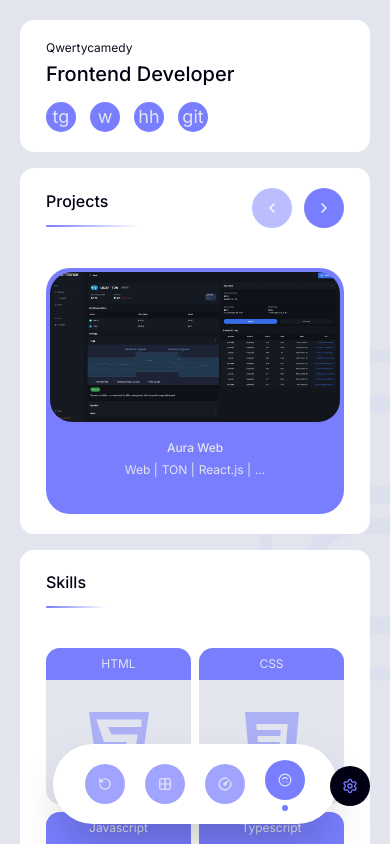
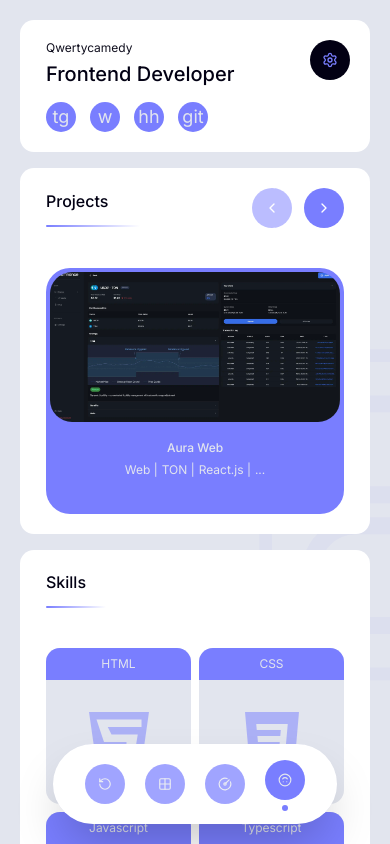
Before and after one commit to qwertycamedy/portfolio, a React (Vite) app: page /#hero in a window 390 px wide. Shown: the top 844 px of the page. Built offline with nearby package versions, Linux system fonts and the light colour scheme.

Commit message:
feat(hero): switchers-mobile in hero section

```diff
--- a/src/components/shared/_common/sidebar.tsx
+++ b/src/components/shared/_common/sidebar.tsx
@@ -93,7 +93,7 @@ export const Sidebar = () => {
           ))}
         </ul>
 
-        {!isMobile && !isTablet && <Switchers />}
+        {!isMobile && !isTablet && <Switchers isDropdown={false} />}
       </Card>
     </aside>
   );
--- a/src/components/shared/_common/switchers.tsx
+++ b/src/components/shared/_common/switchers.tsx
@@ -1,11 +1,6 @@
 import { themeSel, toggleTheme } from '@/store';
 import { ELocales, ETheme } from '@/types';
-import {
-  useAppDispatch,
-  useAppSelector,
-  useIsMobile,
-  useLocales,
-} from '@/hooks';
+import { useAppDispatch, useAppSelector, useLocales } from '@/hooks';
 import { Moon, Settings, Sun } from 'lucide-react';
 import {
   Button,
@@ -15,20 +10,18 @@ import {
   Switch,
 } from '@/components/ui';
 
-export const Switchers = () => {
-  const { isMobile, isTablet } = useIsMobile();
-
-  return isMobile || isTablet ? (
+export const Switchers = ({ isDropdown }: { isDropdown: boolean }) => {
+  return isDropdown ? (
     <DropdownMenu>
       <DropdownMenuTrigger asChild>
         <Button
           size={'icon-lg'}
-          className="bg-foreground text-primary hover:bg-foreground active:bg-foreground fixed right-5 bottom-9.5 z-1001 transition-opacity hover:opacity-70 active:opacity-70 lg:right-[unset] lg:bottom-14"
+          className="bg-foreground text-primary hover:bg-foreground active:bg-foreground absolute top-5 right-5 z-1001 transition-opacity hover:opacity-70 active:opacity-70"
         >
           <Settings />
         </Button>
       </DropdownMenuTrigger>
-      <DropdownMenuContent side='left' className="min-w-max p-4">
+      <DropdownMenuContent side="left" className="min-w-max p-4">
         <SwitchersContent />
       </DropdownMenuContent>
     </DropdownMenu>
--- a/src/components/shared/hero.tsx
+++ b/src/components/shared/hero.tsx
@@ -3,7 +3,7 @@ import { Link } from 'react-router-dom';
 import { Element } from 'react-scroll';
 import { navLinks, networkLinks } from '@/utils';
 import { useIsMobile } from '@/hooks';
-import { NetworkLinks } from '@/components/shared';
+import { NetworkLinks, Switchers } from '@/components/shared';
 import { Button, Card, Title, TitleSizes } from '@/components/ui';
 
 export const Hero = () => {
@@ -12,7 +12,8 @@ export const Hero = () => {
 
   return (
     <Element name={navLinks[0].path} id={navLinks[0].path}>
-      <Card className="h-max flex-col">
+      <Card className="relative h-max flex-col">
+        {(isMobile || isTablet) && <Switchers isDropdown={true} />}
         <p className="text-secondary-foreground mb-1 text-xs md:text-sm lg:mb-2 lg:text-base">
           {t('hero.suptitle')}
         </p>
--- a/src/components/ui/page.tsx
+++ b/src/components/ui/page.tsx
@@ -1,14 +1,11 @@
 import { cn } from '@/utils';
 import { ReactNode } from 'react';
 import { ClassNameValue } from 'tailwind-merge';
-import { Footer, Sidebar, Switchers } from '@/components/shared';
+import { Footer, Sidebar } from '@/components/shared';
 import { QcIcoOutline } from '@/components/icons';
-import { useIsMobile } from '@/hooks';
 
 export const Page = ({
   sidebar = true,
-  switchers = true,
-  // burger = true,
   footer = true,
   logo = true,
   className,
@@ -16,16 +13,12 @@ export const Page = ({
   children,
 }: {
   sidebar?: boolean;
-  switchers?: boolean;
-  // burger?: boolean;
   footer?: boolean;
   logo?: boolean;
   className?: ClassNameValue;
   contentCl?: ClassNameValue;
   children: ReactNode;
 }) => {
-  const { isMobile, isTablet } = useIsMobile();
-
   return (
     <div
       className={cn(
@@ -39,7 +32,6 @@ export const Page = ({
         className={cn('mx-auto flex w-full max-w-7xl flex-1 gap-5', contentCl)}
       >
         {sidebar && <Sidebar />}
-        {switchers && (isMobile || isTablet) && <Switchers />}
         {children}
       </div>
       {footer && <Footer />}
--- a/src/pages/not_found.tsx
+++ b/src/pages/not_found.tsx
@@ -7,7 +7,6 @@ export const NotFound = () => {
     <Page
       contentCl="flex-col items-center justify-center gap-2 pb-50 text-center"
       sidebar={false}
-      switchers={false}
       logo={false}
       footer={false}
     >
```
